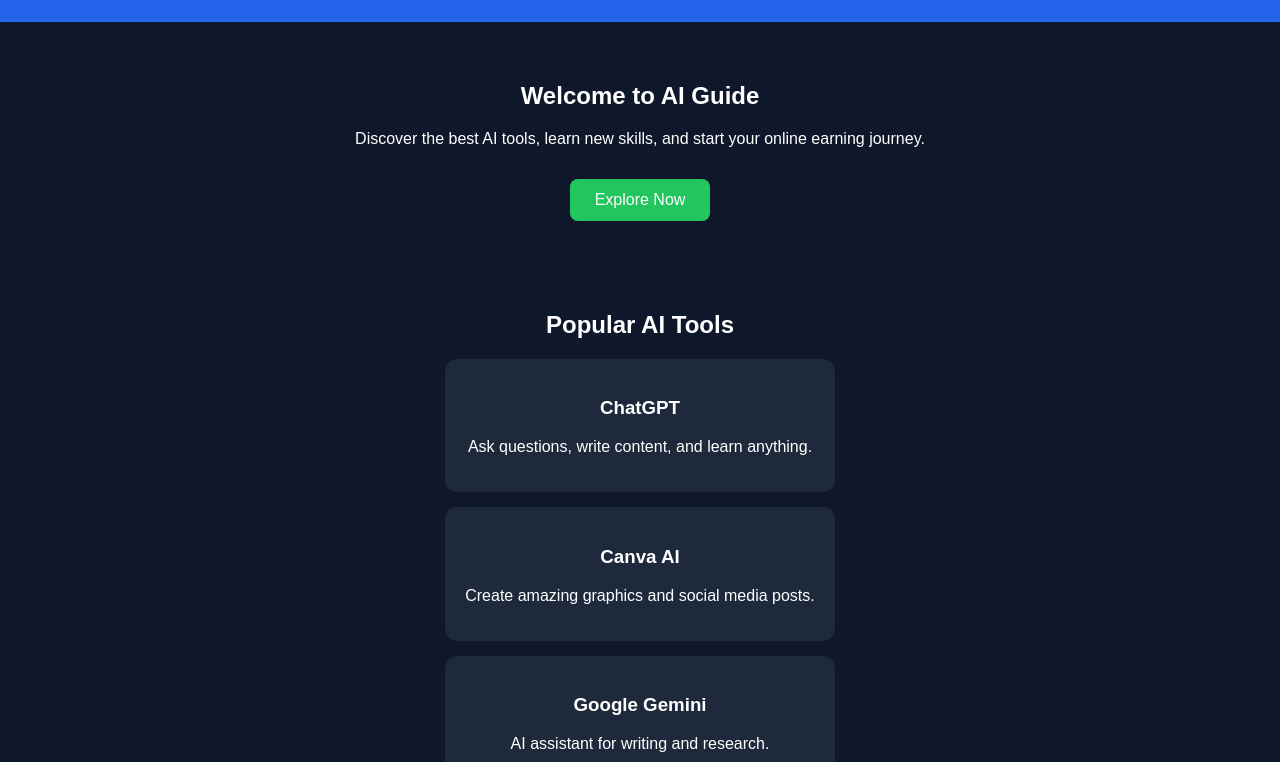
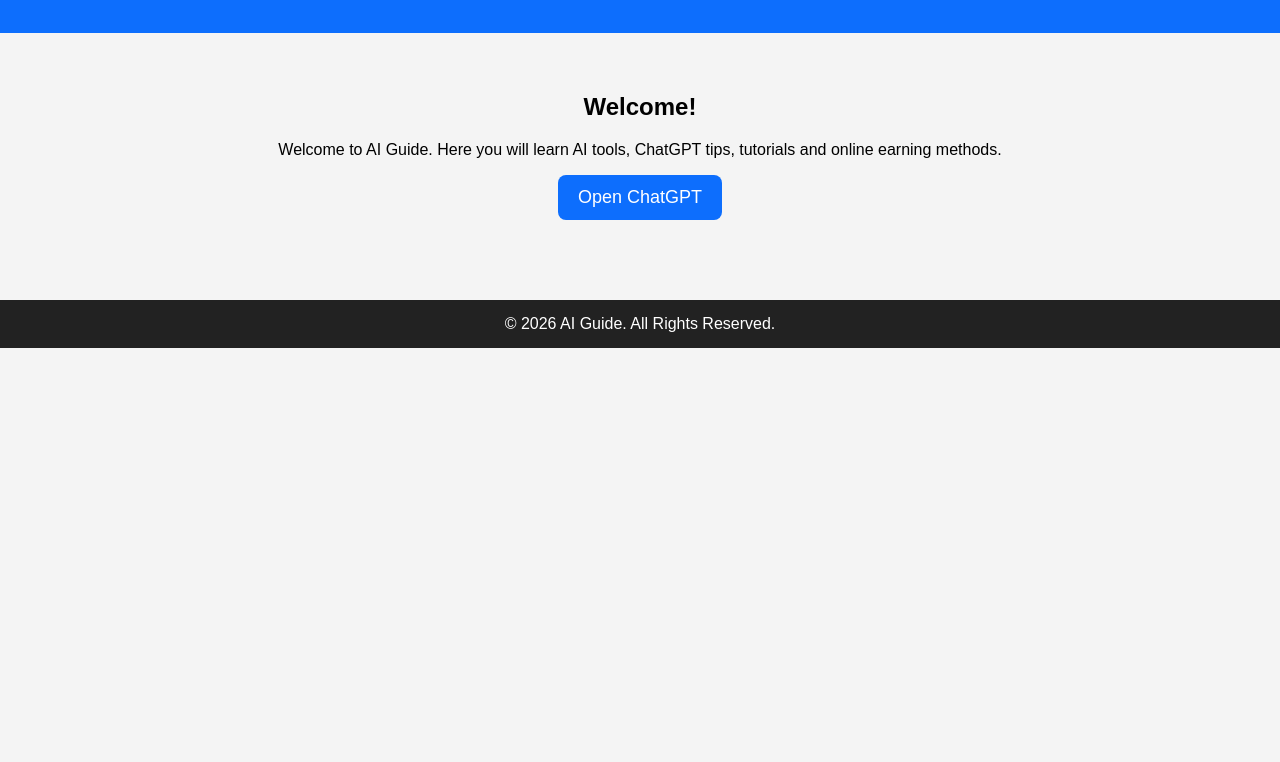
Before and after one commit to husnain-guide/ai-guide, a plain HTML site: page index.html in a window 1280 px wide. Shown: the part 121-883 px from the top of the page. After the commit the page ends 800 px from the top, so only its background shows below. Drawn offline with Linux system fonts and the light colour scheme.

Commit message:
Update index.html

```diff
--- a/index.html
+++ b/index.html
@@ -4,53 +4,39 @@
 <meta charset="UTF-8">
 <meta name="viewport" content="width=device-width, initial-scale=1.0">
 <title>AI Guide</title>
-
 <style>
 body{
+font-family:Arial,sans-serif;
+background:#f4f4f4;
+text-align:center;
 margin:0;
-font-family:Arial,sans-serif;
-background:#0f172a;
-color:white;
-text-align:center;
+padding:0;
 }
 header{
-background:#2563eb;
-padding:25px;
+background:#0d6efd;
+color:white;
+padding:20px;
 }
-h1{
-margin:0;
-font-size:38px;
-}
-.hero{
+section{
 padding:40px 20px;
 }
-.btn{
-background:#22c55e;
+button{
+background:#0d6efd;
 color:white;
-padding:12px 25px;
-text-decoration:none;
+border:none;
+padding:12px 20px;
 border-radius:8px;
-display:inline-block;
-margin-top:15px;
-}
-.section{
-padding:30px 20px;
-}
-.card{
-background:#1e293b;
-margin:15px auto;
-padding:20px;
-border-radius:12px;
-max-width:350px;
+font-size:18px;
+cursor:pointer;
 }
 footer{
-background:#111827;
-padding:20px;
-margin-top:30px;
+background:#222;
+color:white;
+padding:15px;
+margin-top:40px;
 }
 </style>
 </head>
-
 <body>
 
 <header>
@@ -58,39 +44,17 @@
 <p>Learn AI Tools, Tutorials & Online Earning</p>
 </header>
 
-<div class="hero">
-<h2>Welcome to AI Guide</h2>
-<p>Discover the best AI tools, learn new skills, and start your online earning journey.</p>
-<a href="#tools" class="btn">Explore Now</a>
-</div>
+<section>
+<h2>Welcome!</h2>
+<p>Welcome to AI Guide. Here you will learn AI tools, ChatGPT tips, tutorials and online earning methods.</p>
 
-<div class="section" id="tools">
-<h2>Popular AI Tools</h2>
-
-<div class="card">
-<h3>ChatGPT</h3>
-<p>Ask questions, write content, and learn anything.</p>
-</div>
-
-<div class="card">
-<h3>Canva AI</h3>
-<p>Create amazing graphics and social media posts.</p>
-</div>
-
-<div class="card">
-<h3>Google Gemini</h3>
-<p>AI assistant for writing and research.</p>
-</div>
-
-</div>
-
-<div class="section">
-<h2>Online Earning</h2>
-<p>Learn freelancing, AI skills, and digital income ideas.</p>
-</div>
+<button onclick="window.location.href='https://chat.openai.com'">
+Open ChatGPT
+</button>
+</section>
 
 <footer>
-<p>© 2026 AI Guide | Made by Husnain</p>
+© 2026 AI Guide. All Rights Reserved.
 </footer>
 
 </body>
```
